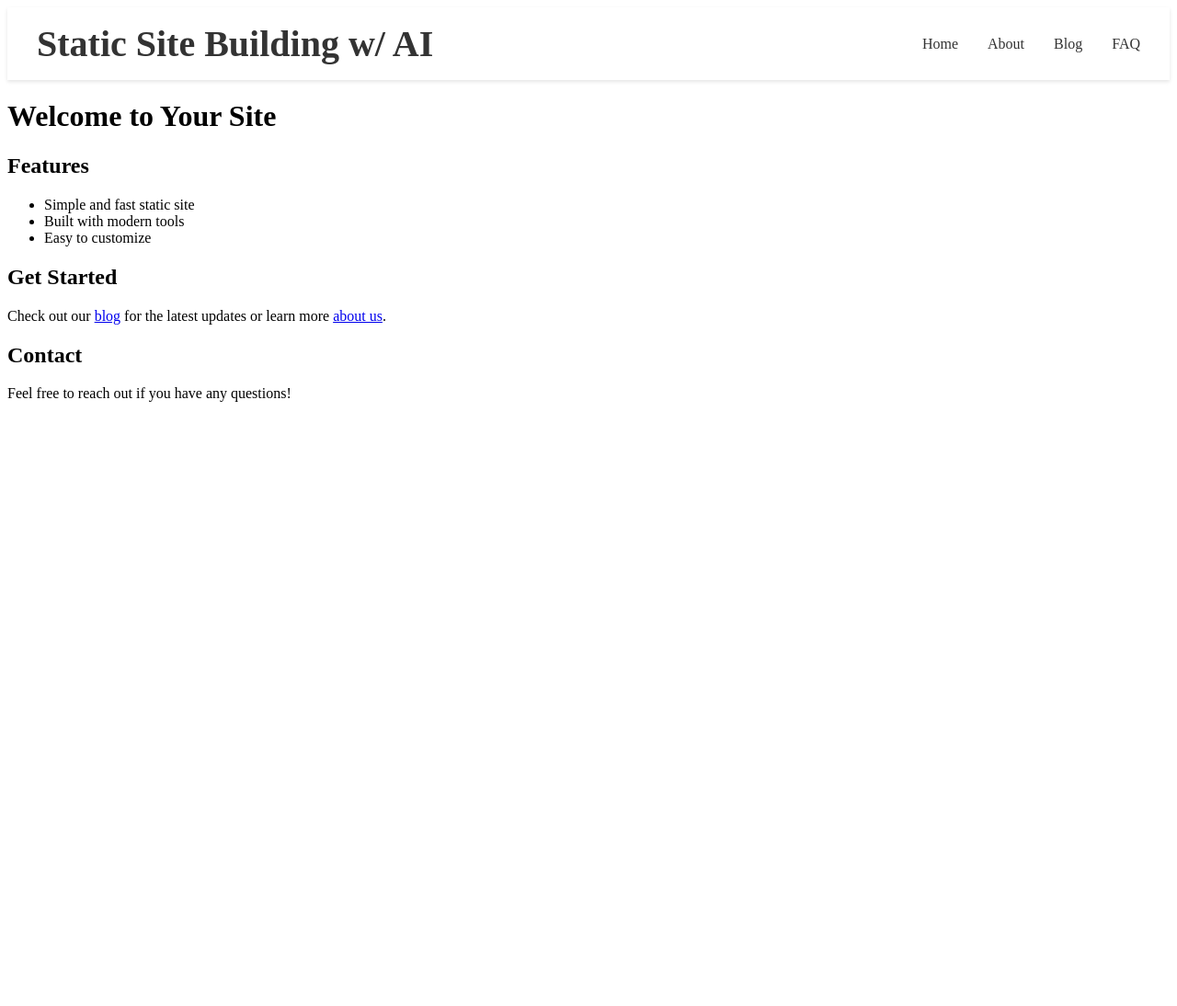
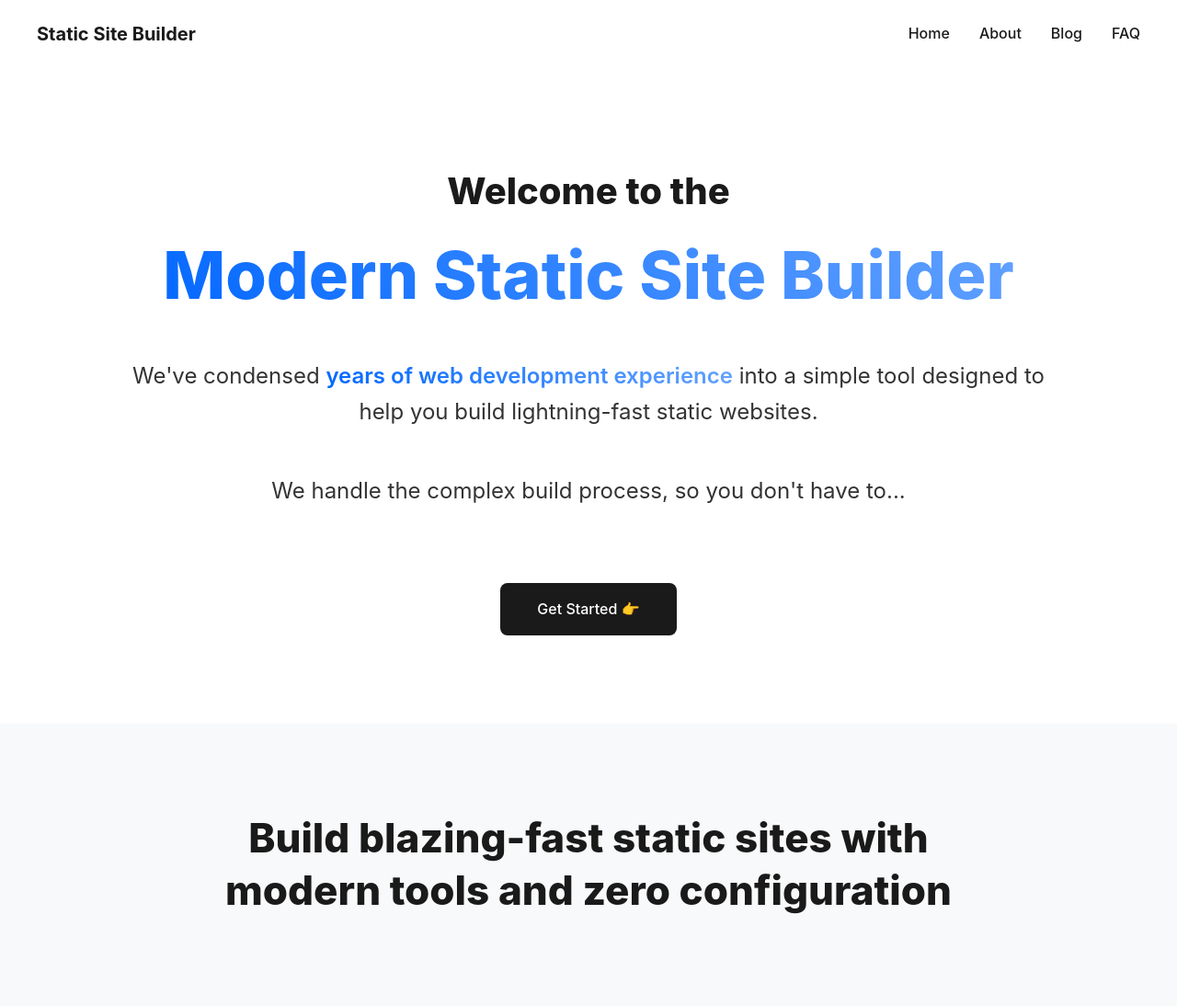
Before and after one commit to kkauma/static-site, a website: page src/index.html in a window 1280 px wide. Shown: the whole page at 92% size. Before the commit the page ends 800 px from the top, so only its background shows below. Drawn offline with Linux system fonts and the light colour scheme.

Commit message:
Adjust styles and fix navbar

```diff
--- a/src/css/style.css
+++ b/src/css/style.css
@@ -1,28 +1,38 @@
-/* Navbar styles */
-nav {
-  background-color: #ffffff;
-  box-shadow: 0 2px 4px rgba(0, 0, 0, 0.1);
-  padding: 1rem 0;
-  position: relative; /* Added for dropdown positioning */
+:root {
+  --primary-blue: #0066ff;
+  --gradient-start: #0066ff;
+  --gradient-middle: #3385ff;
+  --gradient-end: #66a3ff;
+}
+
+body {
+  font-family: -apple-system, BlinkMacSystemFont, "Segoe UI", Roboto, Oxygen,
+    Ubuntu, Cantarell, sans-serif;
+  margin: 0;
+  padding: 0;
+  line-height: 1.6;
+  color: #1a1a1a;
 }
 
 .nav-container {
   max-width: 1200px;
   margin: 0 auto;
-  padding: 0 1rem;
+  padding: 1rem 2rem;
   display: flex;
   justify-content: space-between;
   align-items: center;
 }
 
 .logo {
-  font-size: 2.5rem;
-  font-weight: bold;
+  color: #1a1a1a;
   text-decoration: none;
-  color: #333;
-  text-align: left;
-  margin-right: auto;
-  padding-left: 0;
+  font-weight: 700;
+  font-size: 1.25rem;
+  transition: color 0.3s ease;
+}
+
+.logo:hover {
+  color: var(--primary-blue);
 }
 
 .nav-links {
@@ -32,47 +42,155 @@ nav {
 }
 
 .nav-links a {
+  color: #1a1a1a;
   text-decoration: none;
-  color: #333;
-  transition: color 0.2s;
-  position: relative; /* Added for underline effect */
+  font-weight: 500;
+  padding: 0.5rem 0;
+  position: relative;
+  transition: color 0.3s ease;
 }
 
-/* Mobile menu button - hidden by default */
-.menu-button {
-  display: none; /* Hide by default */
-  background: none;
-  border: none;
-  cursor: pointer;
-  padding: 0.5rem;
+.nav-links a::after {
+  content: "";
+  position: absolute;
+  bottom: 0;
+  left: 0;
+  width: 0;
+  height: 2px;
+  background: var(--primary-blue);
+  transition: width 0.3s ease;
 }
 
-/* Responsive design */
+.nav-links a:hover {
+  color: var(--primary-blue);
+}
+
+.nav-links a:hover::after {
+  width: 100%;
+}
+
+.hero-section {
+  text-align: center;
+  max-width: 1000px;
+  margin: 6rem auto;
+  padding: 0 2rem;
+}
+
+h1 {
+  font-size: 2.5rem;
+  color: #1a1a1a;
+  margin-bottom: 1rem;
+  font-weight: 800;
+}
+
+.gradient-text {
+  font-size: 4.5rem;
+  background: linear-gradient(
+    45deg,
+    var(--gradient-start),
+    var(--gradient-middle),
+    var(--gradient-end)
+  );
+  -webkit-background-clip: text;
+  background-clip: text;
+  color: transparent;
+  margin: 0;
+  font-weight: 800;
+  line-height: 1.2;
+}
+
+.hero-text {
+  font-size: 1.5rem;
+  margin: 3rem 0;
+  color: #333;
+}
+
+.highlight {
+  background: linear-gradient(45deg, #0066ff, #3385ff, #66a3ff);
+  -webkit-background-clip: text;
+  background-clip: text;
+  color: transparent;
+  font-weight: 600;
+}
+
+.subheading {
+  font-size: 1.5rem;
+  color: #333;
+  margin: 2rem 0;
+}
+
+.cta-button {
+  display: inline-block;
+  background: #1a1a1a;
+  color: white;
+  padding: 1rem 2.5rem;
+  border-radius: 8px;
+  text-decoration: none;
+  font-weight: 500;
+  margin-top: 3rem;
+  transition: background-color 0.3s ease;
+}
+
+.cta-button:hover {
+  background: #333;
+}
+
+.bottom-section {
+  text-align: center;
+  padding: 6rem 2rem;
+  background: #f8f9fa;
+}
+
+.large-heading {
+  font-size: 2.75rem;
+  color: #1a1a1a;
+  max-width: 900px;
+  margin: 0 auto;
+  font-weight: 800;
+  line-height: 1.3;
+}
+
 @media (max-width: 768px) {
-  .menu-button {
-    display: block;
+  .gradient-text {
+    font-size: 2.5rem;
+  }
+
+  .hero-text {
+    font-size: 1.2rem;
+  }
+
+  .large-heading {
+    font-size: 2rem;
+  }
+
+  .nav-container {
+    padding: 1rem;
   }
 
   .nav-links {
-    display: none;
-    position: absolute;
-    top: 100%;
-    left: 0;
-    right: 0;
-    background-color: #ffffff;
-    padding: 1rem;
-    box-shadow: 0 2px 4px rgba(0, 0, 0, 0.1);
-    flex-direction: column;
     gap: 1rem;
-    z-index: 1000; /* Added to ensure dropdown shows above content */
-  }
-
-  .nav-links.active {
-    display: flex;
-  }
-
-  /* Remove underline effect on mobile */
-  .nav-links a::after {
-    display: none;
   }
 }
+
+/* Add/update these styles in your CSS */
+nav {
+  position: fixed;
+  top: 0;
+  left: 0;
+  right: 0;
+  background: rgba(255, 255, 255, 0.8);
+  backdrop-filter: blur(10px);
+  -webkit-backdrop-filter: blur(10px);
+  z-index: 1000;
+  transition: all 0.3s ease;
+}
+
+nav.scrolled {
+  box-shadow: 0 2px 10px rgba(0, 0, 0, 0.1);
+  background: rgba(255, 255, 255, 0.95);
+}
+
+/* Add this to adjust the main content padding to account for fixed navbar */
+main {
+  padding-top: 80px;
+}
--- a/src/index.html
+++ b/src/index.html
@@ -3,55 +3,49 @@
   <head>
     <meta charset="UTF-8" />
     <meta name="viewport" content="width=device-width, initial-scale=1.0" />
-    <title>Static Site Building w/ AI</title>
+    <title>Static Site Builder</title>
     <link rel="stylesheet" href="/css/style.css" />
   </head>
   <body>
     <nav>
       <div class="nav-container">
-        <a href="/" class="logo">Static Site Building w/ AI</a>
-        <button class="menu-button" aria-label="Toggle menu">
-          <svg
-            width="24"
-            height="24"
-            viewBox="0 0 24 24"
-            fill="none"
-            stroke="currentColor"
-            stroke-width="2"
-          >
-            <line x1="3" y1="12" x2="21" y2="12"></line>
-            <line x1="3" y1="6" x2="21" y2="6"></line>
-            <line x1="3" y1="18" x2="21" y2="18"></line>
-          </svg>
-        </button>
+        <a href="/" class="logo">Static Site Builder</a>
         <div class="nav-links">
           <a href="/">Home</a>
           <a href="/about.html">About</a>
-          <a href="/blog">Blog</a>
+          <a href="/blog.html">Blog</a>
           <a href="/faq.html">FAQ</a>
         </div>
       </div>
     </nav>
 
     <main>
-      <h1>Welcome to Your Site</h1>
+      <div class="hero-section">
+        <h1>Welcome to the</h1>
+        <h2 class="gradient-text">Modern Static Site Builder</h2>
 
-      <h2>Features</h2>
-      <ul>
-        <li>Simple and fast static site</li>
-        <li>Built with modern tools</li>
-        <li>Easy to customize</li>
-      </ul>
+        <p class="hero-text">
+          We've condensed
+          <span class="highlight">years of web development experience</span>
+          into a simple tool designed to help you build lightning-fast static
+          websites.
+        </p>
 
-      <h2>Get Started</h2>
-      <p>
-        Check out our <a href="/blog">blog</a> for the latest updates or learn
-        more <a href="/about.html">about us</a>.
-      </p>
+        <p class="subheading">
+          We handle the complex build process, so you don't have to...
+        </p>
 
-      <h2>Contact</h2>
-      <p>Feel free to reach out if you have any questions!</p>
+        <a href="/docs" class="cta-button"> Get Started 👉 </a>
+      </div>
+
+      <div class="bottom-section">
+        <h2 class="large-heading">
+          Build blazing-fast static sites with modern tools and zero
+          configuration
+        </h2>
+      </div>
     </main>
+
     <script src="/js/main.js"></script>
   </body>
 </html>
--- a/src/js/main.js
+++ b/src/js/main.js
@@ -1,6 +1,7 @@
 document.addEventListener("DOMContentLoaded", () => {
   const menuButton = document.querySelector(".menu-button");
   const navLinks = document.querySelector(".nav-links");
+  const nav = document.querySelector("nav");
 
   menuButton.addEventListener("click", () => {
     navLinks.classList.toggle("active");
@@ -12,4 +13,12 @@ document.addEventListener("DOMContentLoaded", () => {
       navLinks.classList.remove("active");
     }
   });
+
+  window.addEventListener("scroll", () => {
+    if (window.scrollY > 20) {
+      nav.classList.add("scrolled");
+    } else {
+      nav.classList.remove("scrolled");
+    }
+  });
 });
```
